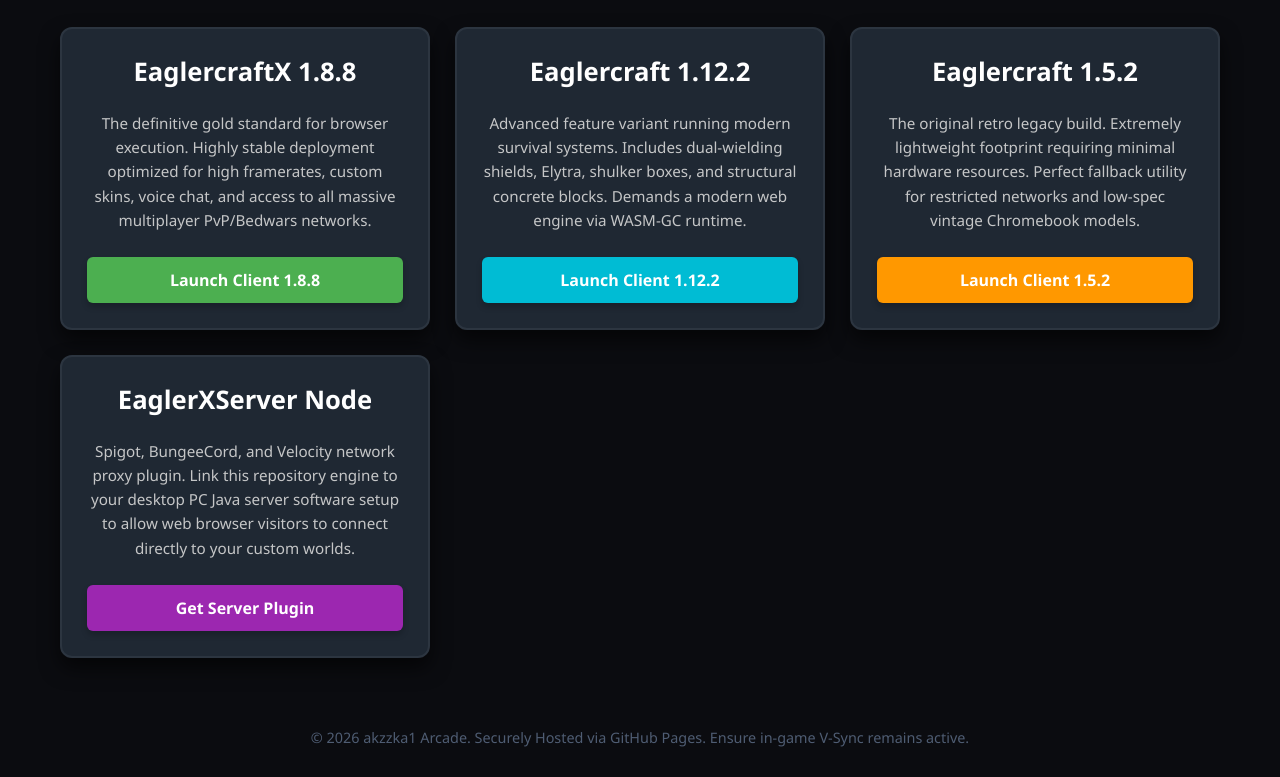
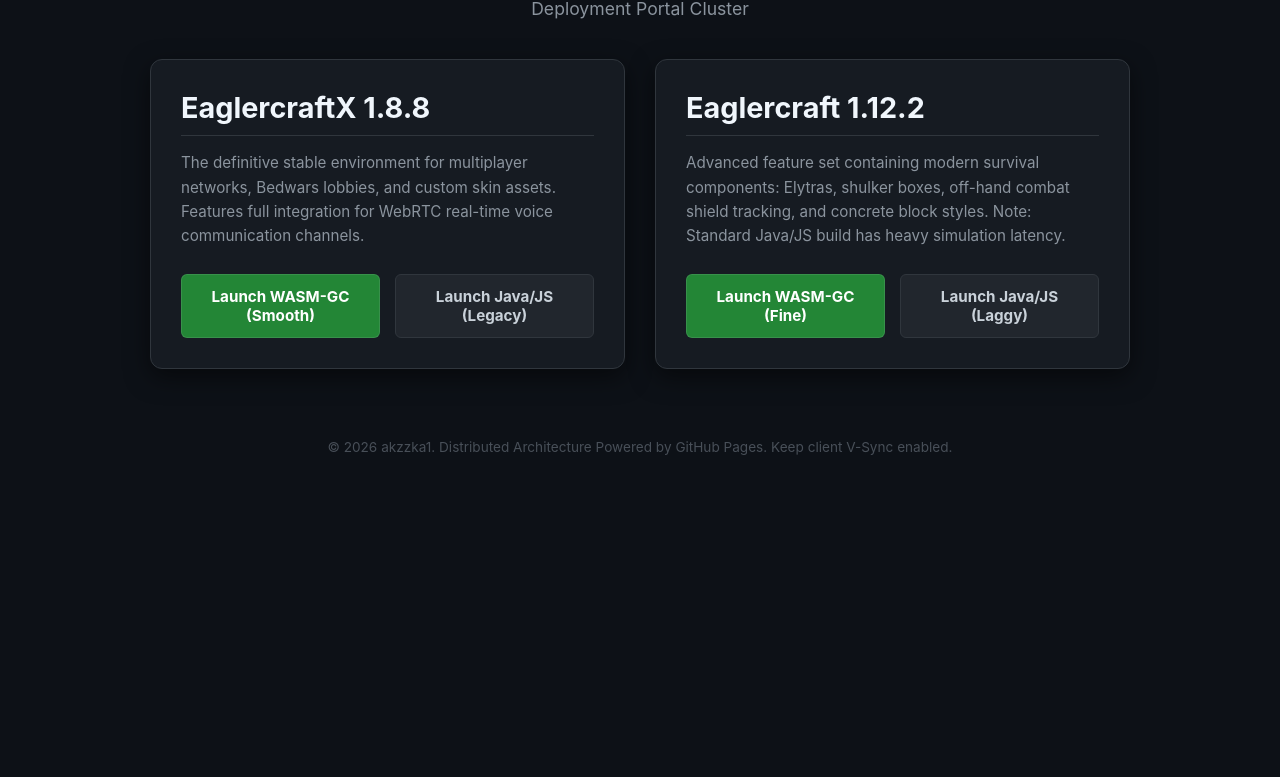
Before and after one commit to akzzka1/akzzka1.github.io, a plain HTML site: page index.html in a window 1280 px wide. Shown: the part 213-990 px from the top of the page. After the commit the page ends 800 px from the top, so only its background shows below. Drawn offline with Linux system fonts and the light colour scheme.

Commit message:
Update index.html

```diff
--- a/index.html
+++ b/index.html
@@ -3,23 +3,22 @@
 <head>
     <meta charset="UTF-8">
     <meta name="viewport" content="width=device-width, initial-scale=1.0">
-    <title>akzzka1 Arcade</title>
+    <title>akzzka1 Arcade Portal</title>
     <style>
         :root {
-            --bg-color: #0b0c10;
-            --card-bg: #1f2833;
-            --text-color: #c5c6c7;
-            --text-title: #ffffff;
-            --accent-green: #4caf50;
-            --accent-blue: #00bcd4;
-            --accent-orange: #ff9800;
-            --accent-purple: #9c27b0;
+            --bg-color: #0d1117;
+            --card-bg: #161b22;
+            --border-color: #30363d;
+            --text-main: #c9d1d9;
+            --text-heading: #f0f6fc;
+            --color-wasm: #00bcd4;
+            --color-js: #4caf50;
         }
 
         body {
-            font-family: 'Segoe UI', Tahoma, Geneva, Verdana, sans-serif;
+            font-family: -apple-system, BlinkMacSystemFont, "Segoe UI", Helvetica, Arial, sans-serif;
             background-color: var(--bg-color);
-            color: var(--text-color);
+            color: var(--text-main);
             margin: 0;
             padding: 0;
             display: flex;
@@ -31,121 +30,133 @@
 
         header {
             text-align: center;
-            margin: 40px 0 20px 0;
-            padding: 0 20px;
+            margin: 40px 0 30px 0;
         }
 
         header h1 {
-            font-size: 3.2rem;
-            margin-bottom: 10px;
+            font-size: 3rem;
+            margin: 0 0 10px 0;
+            text-transform: uppercase;
             letter-spacing: 2px;
-            text-transform: uppercase;
-            background: linear-gradient(45deg, var(--accent-green), var(--accent-blue));
+            background: linear-gradient(45deg, var(--color-wasm), var(--color-js));
             -webkit-background-clip: text;
             -webkit-text-fill-color: transparent;
         }
 
         header p {
-            color: #86c232;
-            font-size: 1.2rem;
-            font-weight: bold;
-            margin-top: 0;
+            color: #8b949e;
+            font-size: 1.1rem;
+            margin: 0;
         }
 
         .compatibility-box {
             display: none;
-            background-color: #721c24;
-            color: #f8d7da;
-            border: 1px solid #f5c6cb;
-            padding: 15px 25px;
+            background-color: rgba(248, 113, 113, 0.15);
+            border: 1px solid #f87171;
+            color: #fca5a5;
+            padding: 15px;
             border-radius: 8px;
-            margin-bottom: 30px;
-            max-width: 800px;
+            margin-bottom: 25px;
+            max-width: 900px;
             width: 90%;
             box-sizing: border-box;
             text-align: center;
+            font-size: 0.95rem;
             font-weight: bold;
         }
 
-        .container {
+        .grid-container {
             display: grid;
-            grid-template-columns: repeat(auto-fit, minmax(280px, 1fr));
-            gap: 25px;
-            max-width: 1200px;
-            width: 95%;
-            padding: 20px;
+            grid-template-columns: repeat(auto-fit, minmax(400px, 1fr));
+            gap: 30px;
+            max-width: 1000px;
+            width: 90%;
+            padding: 10px;
             box-sizing: border-box;
         }
 
-        .card {
+        @media (max-width: 500px) {
+            .grid-container {
+                grid-template-columns: 1fr;
+            }
+        }
+
+        .version-card {
             background-color: var(--card-bg);
-            border: 2px solid #2c3540;
+            border: 1px solid var(--border-color);
             border-radius: 12px;
-            padding: 25px;
-            text-align: center;
-            box-shadow: 0 10px 20px rgba(0,0,0,0.6);
-            transition: transform 0.3s ease, border-color 0.3s ease;
+            padding: 30px;
+            box-shadow: 0 8px 24px rgba(0,0,0,0.5);
             display: flex;
             flex-direction: column;
             justify-content: space-between;
+            transition: transform 0.2s ease, border-color 0.2s ease;
         }
 
-        .card:hover {
-            transform: translateY(-5px);
+        .version-card:hover {
+            transform: translateY(-4px);
         }
 
-        .card h2 {
-            margin-top: 0;
-            font-size: 1.6rem;
-            color: var(--text-title);
+        .card-188:hover { border-color: #58a6ff; }
+        .card-1122:hover { border-color: #d2a8ff; }
+
+        .version-card h2 {
+            margin: 0 0 15px 0;
+            font-size: 1.8rem;
+            color: var(--text-heading);
+            border-bottom: 1px solid var(--border-color);
+            padding-bottom: 10px;
         }
 
-        .card p {
+        .version-card p {
             font-size: 0.95rem;
             line-height: 1.6;
-            margin-bottom: 25px;
+            color: #8b949e;
+            margin: 0 0 25px 0;
             flex-grow: 1;
         }
 
-        /* Border Glow effects on hover */
-        .v188:hover { border-color: var(--accent-green); }
-        .v1122:hover { border-color: var(--accent-blue); }
-        .v152:hover { border-color: var(--accent-orange); }
-        .vserver:hover { border-color: var(--accent-purple); }
+        .button-group {
+            display: flex;
+            gap: 15px;
+        }
 
         .btn {
-            display: block;
+            flex: 1;
+            text-align: center;
             text-decoration: none;
-            padding: 12px 20px;
+            padding: 12px 10px;
             border-radius: 6px;
             font-weight: bold;
-            font-size: 1rem;
-            color: #fff;
-            transition: background-color 0.2s ease, transform 0.1s ease;
-            cursor: pointer;
-            box-shadow: 0 4px 6px rgba(0,0,0,0.2);
+            font-size: 0.95rem;
+            color: #ffffff;
+            transition: filter 0.2s ease, transform 0.1s ease;
         }
 
         .btn:active {
             transform: scale(0.98);
         }
 
-        .btn-green { background-color: var(--accent-green); }
-        .btn-green:hover { background-color: #388e3c; }
+        .btn:hover {
+            filter: brightness(1.15);
+        }
 
-        .btn-blue { background-color: var(--accent-blue); }
-        .btn-blue:hover { background-color: #0097a7; }
+        .btn-wasm {
+            background-color: #238636;
+            border: 1px solid rgba(240,246,252,0.1);
+        }
 
-        .btn-orange { background-color: var(--accent-orange); }
-        .btn-orange:hover { background-color: #f57c00; }
-
-        .btn-purple { background-color: var(--accent-purple); }
-        .btn-purple:hover { background-color: #7b1fa2; }
+        .btn-js {
+            background-color: #21262d;
+            border: 1px solid var(--border-color);
+            color: #c9d1d9;
+        }
 
         footer {
-            margin: 50px 0 30px 0;
-            color: #4f5d73;
-            font-size: 0.9rem;
+            margin-top: 60px;
+            margin-bottom: 30px;
+            font-size: 0.85rem;
+            color: #484f58;
             text-align: center;
         }
     </style>
@@ -154,66 +165,56 @@
 
     <header>
         <h1>akzzka1 Arcade</h1>
-        <p>Direct Browser Deployment Node</p>
+        <p>Deployment Portal Cluster</p>
     </header>
 
-    <!-- Automated alert bar for older systems -->
-    <div id="compat-alert" class="compatibility-box">
-        ⚠️ ALERT: Your browser does not appear to support WASM-GC or JSPI natively. Modern clients might freeze or throw error screens. Please use an updated version of Google Chrome or Microsoft Edge.
+    <!-- Auto JSPI Verification Node -->
+    <div id="runtime-alert" class="compatibility-box">
+        ⚠️ CONFIGURATION NOTICE: Your active browser client lacks native WASM-GC or JSPI support layers. If you launch a WebAssembly variant, it may stall. Use the standard JavaScript fallbacks if your system encounters a loading freeze.
     </div>
 
-    <div class="container">
-        <!-- 1. 1.8.8 Client Card -->
-        <div class="card v188">
+    <div class="grid-container">
+
+        <!-- 1.8.8 Engine Block -->
+        <div class="version-card card-188">
             <div>
                 <h2>EaglercraftX 1.8.8</h2>
-                <p>The definitive gold standard for browser execution. Highly stable deployment optimized for high framerates, custom skins, voice chat, and access to all massive multiplayer PvP/Bedwars networks.</p>
+                <p>The definitive stable environment for multiplayer networks, Bedwars lobbies, and custom skin assets. Features full integration for WebRTC real-time voice communication channels.</p>
             </div>
-            <a href="./1.8.8/index.html" class="btn btn-green">Launch Client 1.8.8</a>
+            <div class="button-group">
+                <a href="./1.8.8-wasm/index.html" class="btn btn-wasm">Launch WASM-GC (Smooth)</a>
+                <a href="./1.8.8-js/index.html" class="btn btn-js">Launch Java/JS (Legacy)</a>
+            </div>
         </div>
 
-        <!-- 2. 1.12.2 Client Card -->
-        <div class="card v1122">
+        <!-- 1.12.2 Engine Block -->
+        <div class="version-card card-1122">
             <div>
                 <h2>Eaglercraft 1.12.2</h2>
-                <p>Advanced feature variant running modern survival systems. Includes dual-wielding shields, Elytra, shulker boxes, and structural concrete blocks. Demands a modern web engine via WASM-GC runtime.</p>
+                <p>Advanced feature set containing modern survival components: Elytras, shulker boxes, off-hand combat shield tracking, and concrete block styles. Note: Standard Java/JS build has heavy simulation latency.</p>
             </div>
-            <a href="./1.12.2/index.html" class="btn btn-blue">Launch Client 1.12.2</a>
+            <div class="button-group">
+                <a href="./1.12.2-wasm/index.html" class="btn btn-wasm">Launch WASM-GC (Fine)</a>
+                <a href="./1.12.2-js/index.html" class="btn btn-js">Launch Java/JS (Laggy)</a>
+            </div>
         </div>
 
-        <!-- 3. 1.5.2 Client Card -->
-        <div class="card v152">
-            <div>
-                <h2>Eaglercraft 1.5.2</h2>
-                <p>The original retro legacy build. Extremely lightweight footprint requiring minimal hardware resources. Perfect fallback utility for restricted networks and low-spec vintage Chromebook models.</p>
-            </div>
-            <a href="./1.5.2/index.html" class="btn btn-orange">Launch Client 1.5.2</a>
-        </div>
-
-        <!-- 4. EaglerXServer Tool Card -->
-        <div class="card vserver">
-            <div>
-                <h2>EaglerXServer Node</h2>
-                <p>Spigot, BungeeCord, and Velocity network proxy plugin. Link this repository engine to your desktop PC Java server software setup to allow web browser visitors to connect directly to your custom worlds.</p>
-            </div>
-            <a href="https://github." target="_blank" class="btn btn-purple">Get Server Plugin</a>
-        </div>
     </div>
 
     <footer>
-        &copy; 2026 akzzka1 Arcade. Securely Hosted via GitHub Pages. Ensure in-game V-Sync remains active.
+        &copy; 2026 akzzka1. Distributed Architecture Powered by GitHub Pages. Keep client V-Sync enabled.
     </footer>
 
     <script>
-        // Automated environment validation check
+        // Automatic runtime architecture validation logic
         window.addEventListener('DOMContentLoaded', () => {
             try {
-                const hasWasm = typeof WebAssembly === "object" && typeof WebAssembly.validate === "function";
-                if (!hasWasm) {
-                    document.getElementById('compat-alert').style.display = 'block';
+                const supportsWasm = typeof WebAssembly === "object" && typeof WebAssembly.validate === "function";
+                if (!supportsWasm) {
+                    document.getElementById('runtime-alert').style.display = 'block';
                 }
-            } catch (e) {
-                document.getElementById('compat-alert').style.display = 'block';
+            } catch (err) {
+                document.getElementById('runtime-alert').style.display = 'block';
             }
         });
     </script>
```
